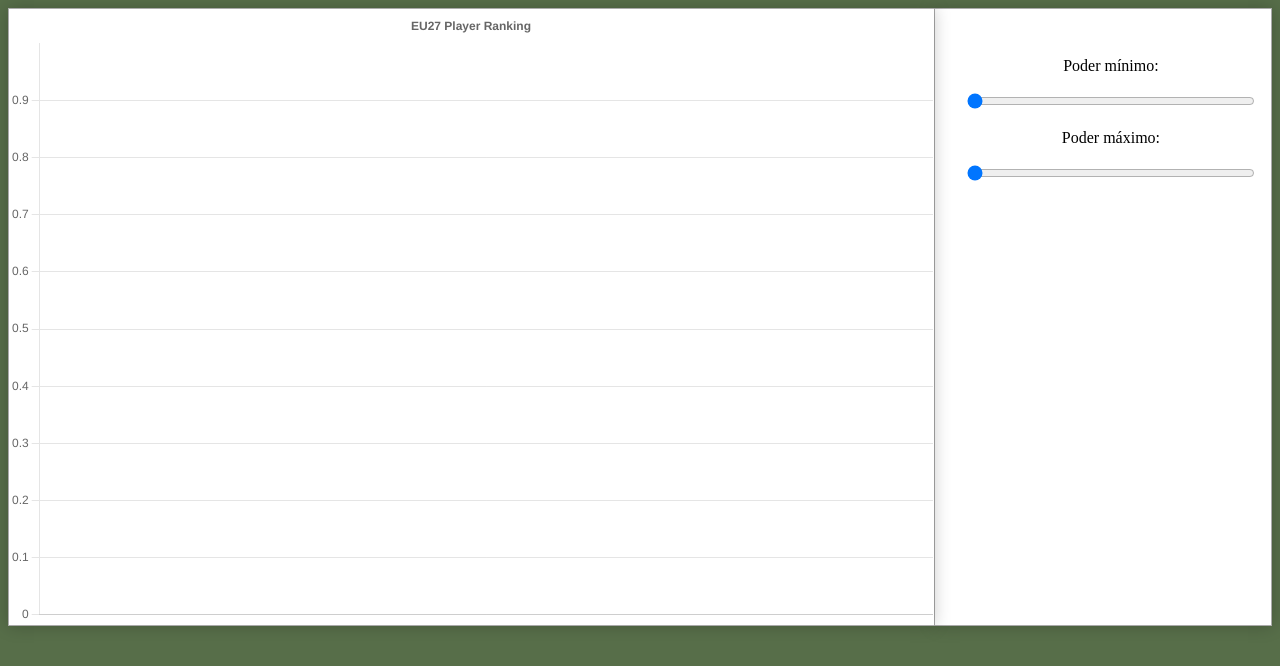
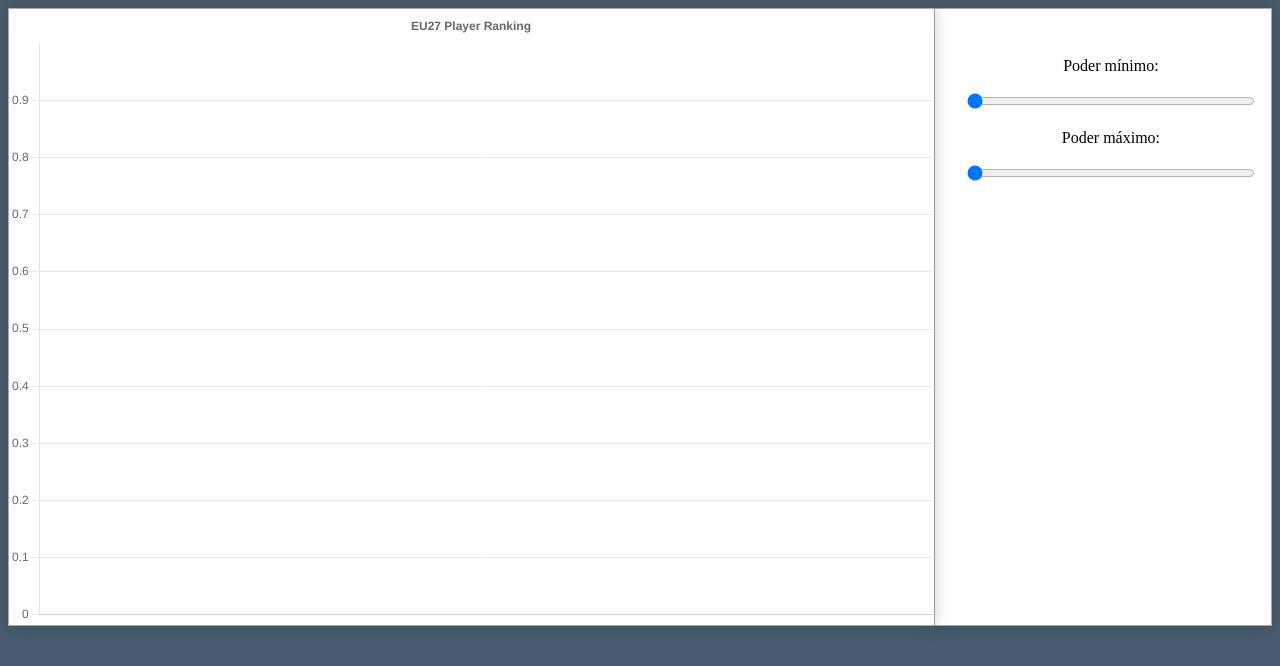
Before and after one commit to douglasb78/eu27-tracker, a Flask app: page / in a window 1280 px wide. Shown: the top 666 px of the page. Run offline with Flask 2, Linux system fonts and the light colour scheme; data that the repository does not hold is empty.

Commit message:
Change template background color.

```diff
--- a/templates/ranking.html
+++ b/templates/ranking.html
@@ -7,7 +7,7 @@
 	body {
 		display: flex;
 		text-align: center;
-		background: #576e49;
+		background: #495d6e;
 	}
 	.chart-container {
 		border: 1px solid #aaa;
@@ -40,7 +40,7 @@
 		<input type="range" id="maxpower" step="1000"/>
 	</div>
 	<script>
-		const chartColor = 'rgb(73, 93, 110)';
+		const chartColor = 'rgb(0, 71, 145)';
 		const ctx = document.getElementById('chart').getContext('2d');
 		myChart = new Chart(ctx, {
 			type: 'line',
```
